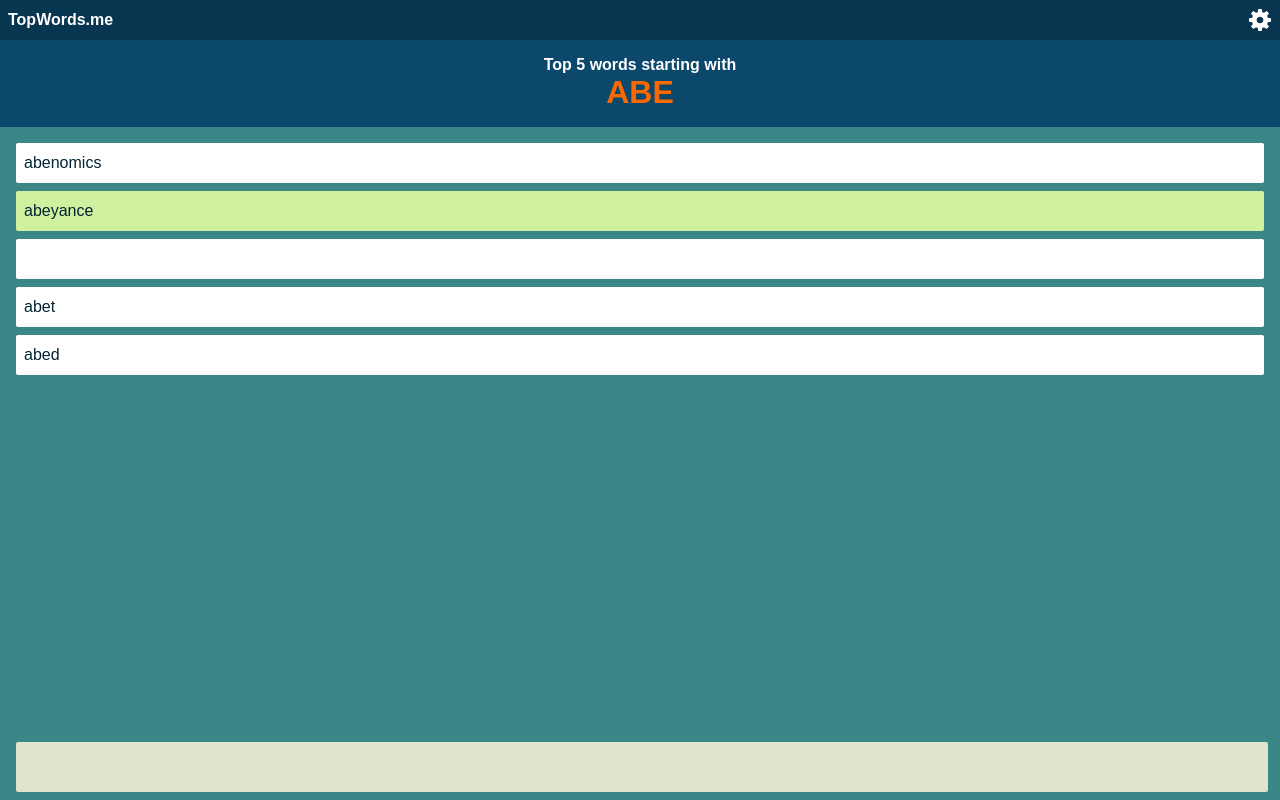
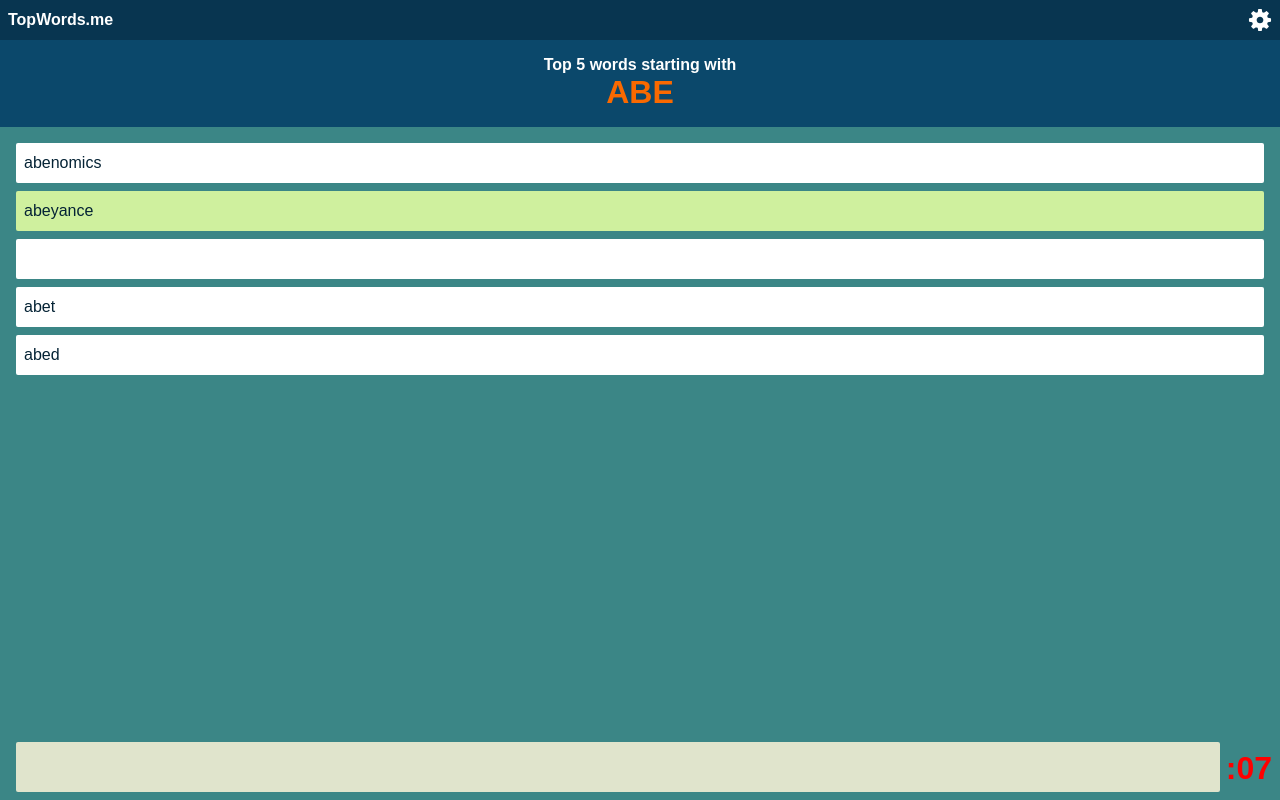
Before and after one commit to kjacobson/ngram, a website with bundled scripts: page index.html in a window 1280 px wide. Built offline with nearby package versions, Linux system fonts and the light colour scheme.

Commit message:
add dummy markup for timer

```diff
--- a/index.html
+++ b/index.html
@@ -71,7 +71,7 @@
             margin: 0;
             padding: 0.5em 1em;
             position: fixed;
-            right: 0;
+            right: 3em;
         }
         input[type="text"] {
             background: #E0E4CC;
@@ -85,6 +85,22 @@
             list-style: none;
             text-indent: 0.5em;
             width: 100%;
+        }
+
+        time {
+            bottom: 0;
+            color: #fff;
+            font-size: 2em;
+            font-style: normal;
+            font-weight: bold;
+            height: 2em;
+            line-height: 2em;
+            position: absolute;
+            right: 0.25em;
+        }
+
+        time.low-remainder {
+            color: #f00;
         }
     </style>
   </head>
@@ -111,6 +127,7 @@
         spellcheck="false"
         autocorrect="off" />
     </form>
+    <time class="low-remainder">:07</time>
     <script src="./build/index.js"></script>
   </body>
 </html>
```
